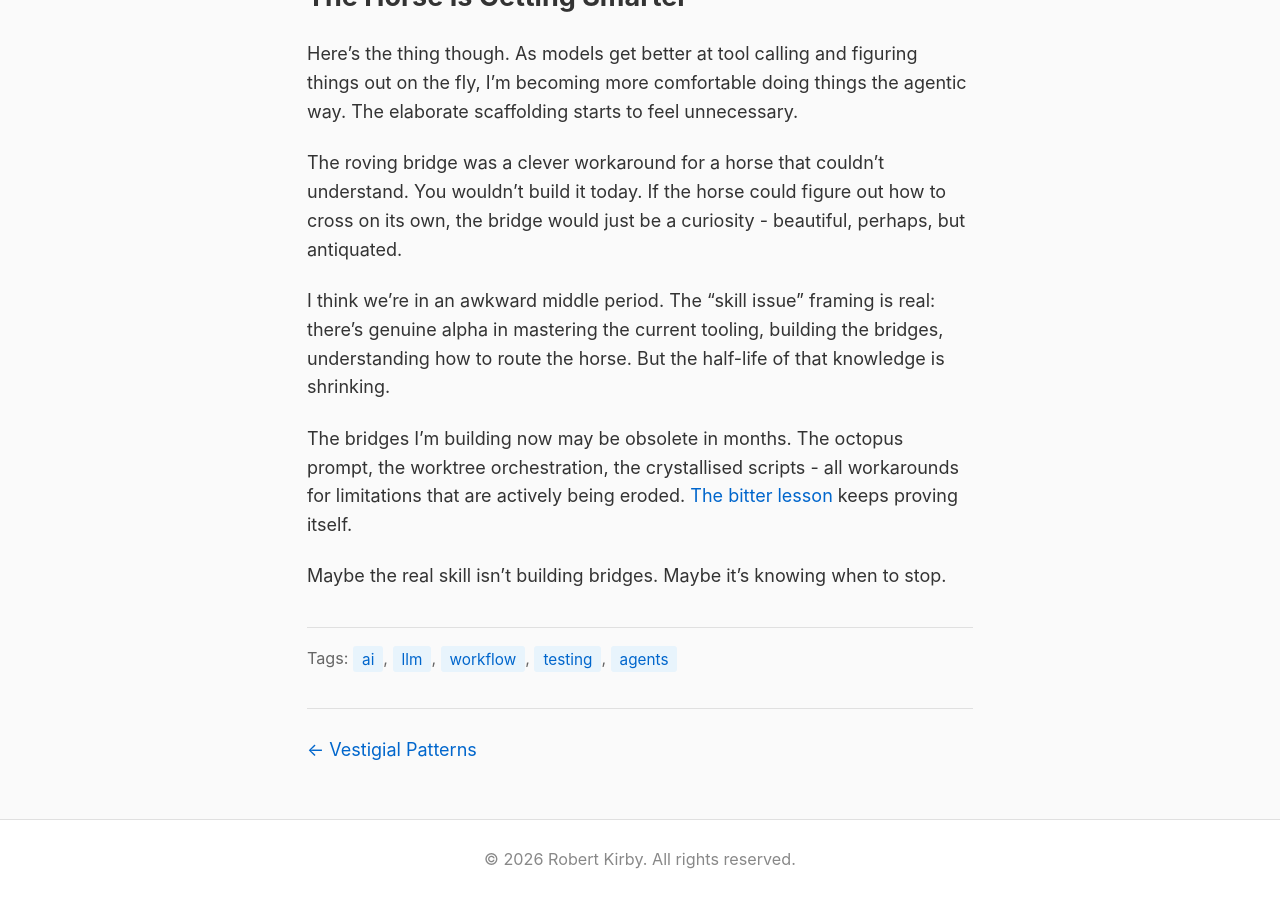
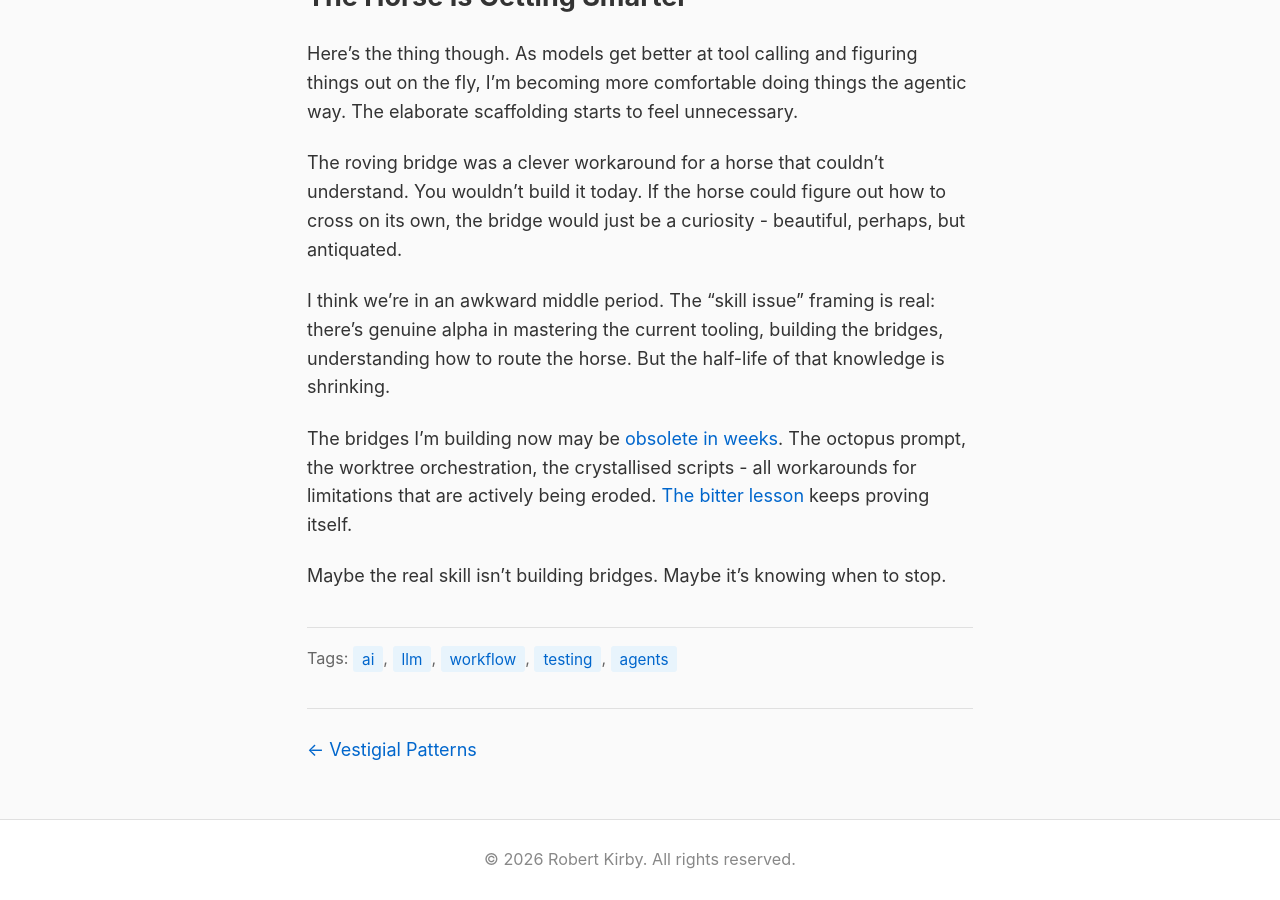
Before and after one commit to rob137/rob137.github.io, a Jekyll site: the page built from _posts/2026-01-09-roving-bridges.md, in a window 1280 px wide and 900 px high, scrolled down 3873 px. Built offline with Jekyll 4.4.1, drawn with Linux system fonts in a browser that asks for light colours.

Commit message:
Change months to weeks, link to Corsair

```diff
--- a/_posts/2026-01-09-roving-bridges.md
+++ b/_posts/2026-01-09-roving-bridges.md
@@ -69,6 +69,6 @@ The roving bridge was a clever workaround for a horse that couldn't understand.
 
 I think we're in an awkward middle period. The "skill issue" framing is real: there's genuine alpha in mastering the current tooling, building the bridges, understanding how to route the horse. But the half-life of that knowledge is shrinking.
 
-The bridges I'm building now may be obsolete in months. The octopus prompt, the worktree orchestration, the crystallised scripts - all workarounds for limitations that are actively being eroded. [The bitter lesson](http://www.incompleteideas.net/IncIdeas/BitterLesson.html) keeps proving itself.
+The bridges I'm building now may be [obsolete in weeks](/2026/01/08/corsair/). The octopus prompt, the worktree orchestration, the crystallised scripts - all workarounds for limitations that are actively being eroded. [The bitter lesson](http://www.incompleteideas.net/IncIdeas/BitterLesson.html) keeps proving itself.
 
 Maybe the real skill isn't building bridges. Maybe it's knowing when to stop.
```
